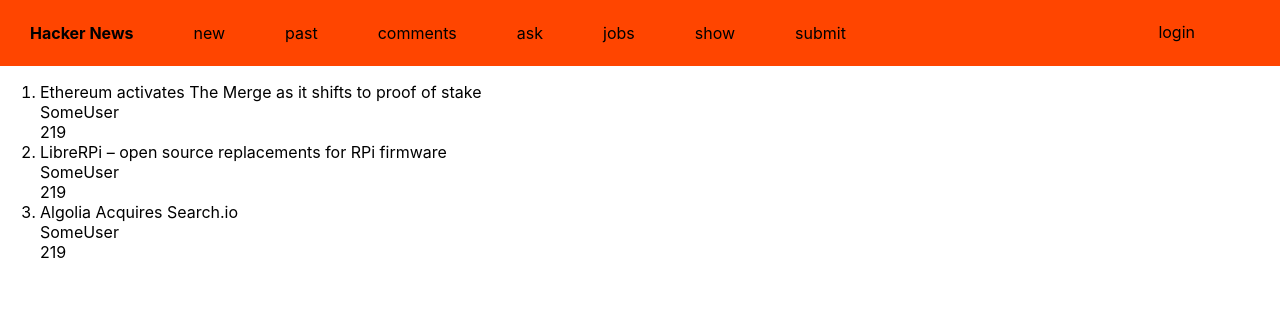
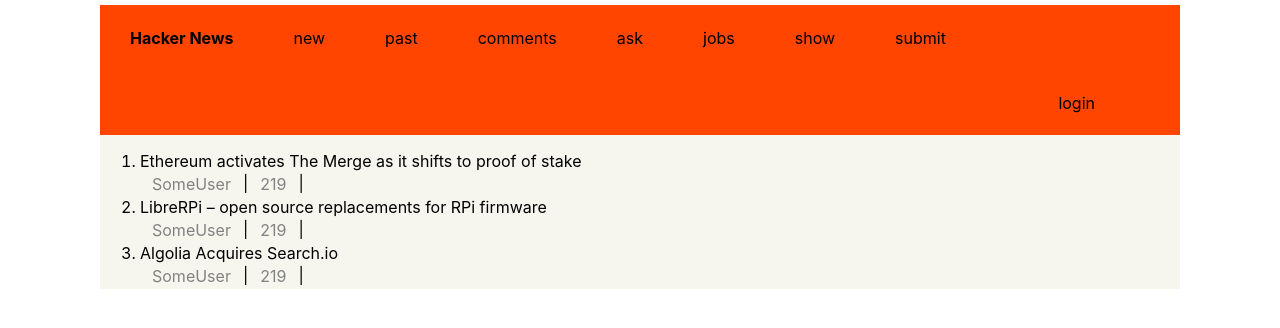
Before and after one commit to sivapriyaaa/hackernews-clone, a React (Create React App) app: page / in a window 1280 px wide. Shown: the top 328 px of the page. Built offline with nearby package versions, Linux system fonts and the light colour scheme.

Commit message:
styling-completed-div2

```diff
--- a/src/App.css
+++ b/src/App.css
@@ -29,3 +29,18 @@ a {
   color: white;
   padding: 12px 75px;
 }
+
+td {
+
+  text-align: start;
+  padding-left: 10px;
+  padding-right: 10px;
+  color: #828282;
+}
+
+.App{
+  margin-top: 5px;
+  margin-right: 100px;
+  margin-left: 100px;
+  background-color: #f6f6ef;
+}
--- a/src/App.js
+++ b/src/App.js
@@ -59,15 +59,16 @@ function App() {
           </div>
         </ul>
       </div>
-      <div>
+      <div className="container">
         <ol>
           {data.map((item) => (
             <li>
-              <ul>
-                <li>{item.title}</li>
-                <li>{item.author}</li>
-                <li>{item.comments}</li>
-              </ul>
+              {item.title}
+              <table>
+                <tr>
+                  <td> {item.author} </td> | <td> {item.comments} </td> |
+                </tr>
+              </table>
             </li>
           ))}
         </ol>
```
